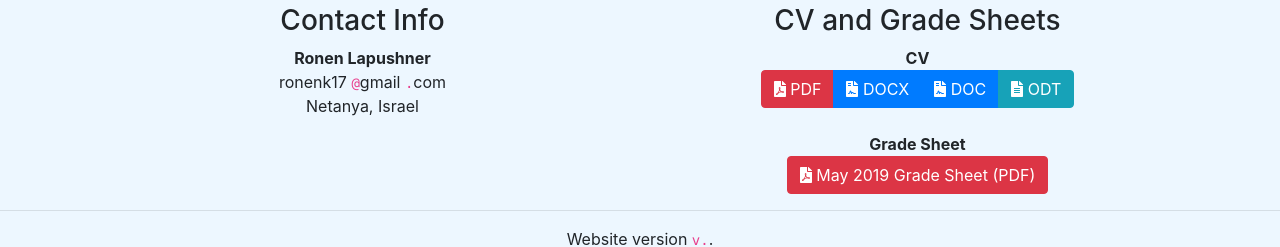
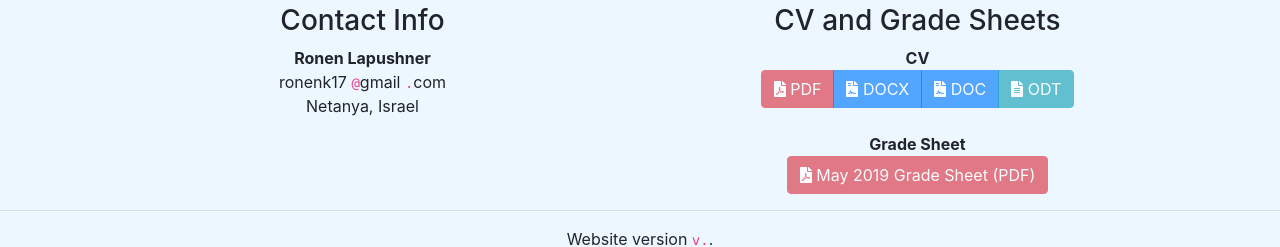
Before and after one commit to ronen25/ronen.xyz, a Vue app in the folder website/: page / in a window 1280 px wide. Shown: the part 1035-1282 px from the top of the page. Built offline with nearby package versions, Linux system fonts and the light colour scheme; no server answers.

Commit message:
Added configuration for CV links

```diff
--- a/website/src/components/Contact.vue
+++ b/website/src/components/Contact.vue
@@ -26,16 +26,32 @@
             <br />
             <!-- TODO: Add links to the actual files -->
             <b-button-group aria-label="buttons-cv-formats">
-              <b-button variant="danger" href="#">
+              <b-button
+                variant="danger"
+                :href="cv_pdf_path"
+                v-bind:class="{ disabled: cv_pdf_path == null || cv_pdf_path == '' }"
+              >
                 <font-awesome-icon :icon="['fas', 'file-pdf']"></font-awesome-icon>&nbsp;PDF
               </b-button>
-              <b-button variant="primary" href="#">
+              <b-button
+                variant="primary"
+                :href="cv_docx_path"
+                v-bind:class="{ disabled: cv_docx_path == null || cv_docx_path == '' }"
+              >
                 <font-awesome-icon :icon="['fas', 'file-contract']"></font-awesome-icon>&nbsp;DOCX
               </b-button>
-              <b-button variant="primary" href="#">
+              <b-button
+                variant="primary"
+                :href="cv_doc_path"
+                v-bind:class="{ disabled: cv_doc_path == null || cv_doc_path == '' }"
+              >
                 <font-awesome-icon :icon="['fas', 'file-contract']"></font-awesome-icon>&nbsp;DOC
               </b-button>
-              <b-button variant="info" href="#">
+              <b-button
+                variant="info"
+                :href="cv_odt_path"
+                v-bind:class="{ disabled: cv_odt_path == null || cv_odt_path == '' }"
+              >
                 <font-awesome-icon :icon="['fas', 'file-alt']"></font-awesome-icon>&nbsp;ODT
               </b-button>
             </b-button-group>
@@ -48,7 +64,11 @@
 
             <br />
             <!-- TODO: Add link here -->
-            <b-button variant="danger" href="#">
+            <b-button
+              variant="danger"
+              :href="gradesheet_pdf_path"
+              v-bind:class="{ disabled: gradesheet_pdf_path == null || gradesheet_pdf_path == '' }"
+            >
               <font-awesome-icon :icon="['fas', 'file-pdf']"></font-awesome-icon>&nbsp;May 2019 Grade Sheet (PDF)
             </b-button>
           </div>
@@ -57,3 +77,18 @@
     </b-container>
   </section>
 </template>
+
+<script>
+export default {
+  name: "Footer",
+  data() {
+    return {
+      cv_pdf_path: process.env.VUE_APP_CV_FILE_PDF,
+      cv_odt_path: process.env.VUE_APP_CV_FILE_ODT,
+      cv_doc_path: process.env.VUE_APP_CV_FILE_DOC,
+      cv_docx_path: process.env.VUE_APP_CV_FILE_DOCX,
+      gradesheet_pdf_path: process.env.VUE_APP_GRADESHEET_FILE
+    };
+  }
+};
+</script>
```
